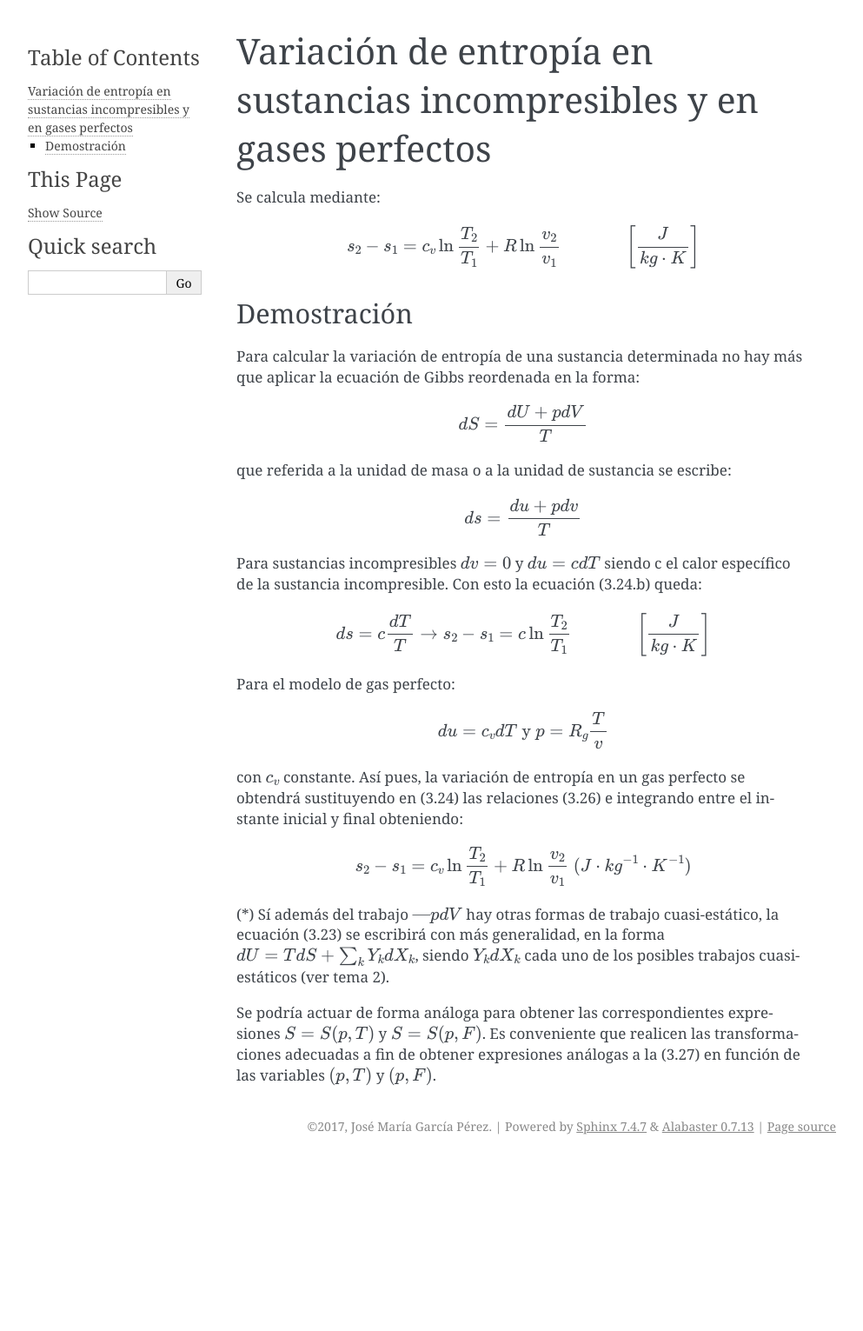
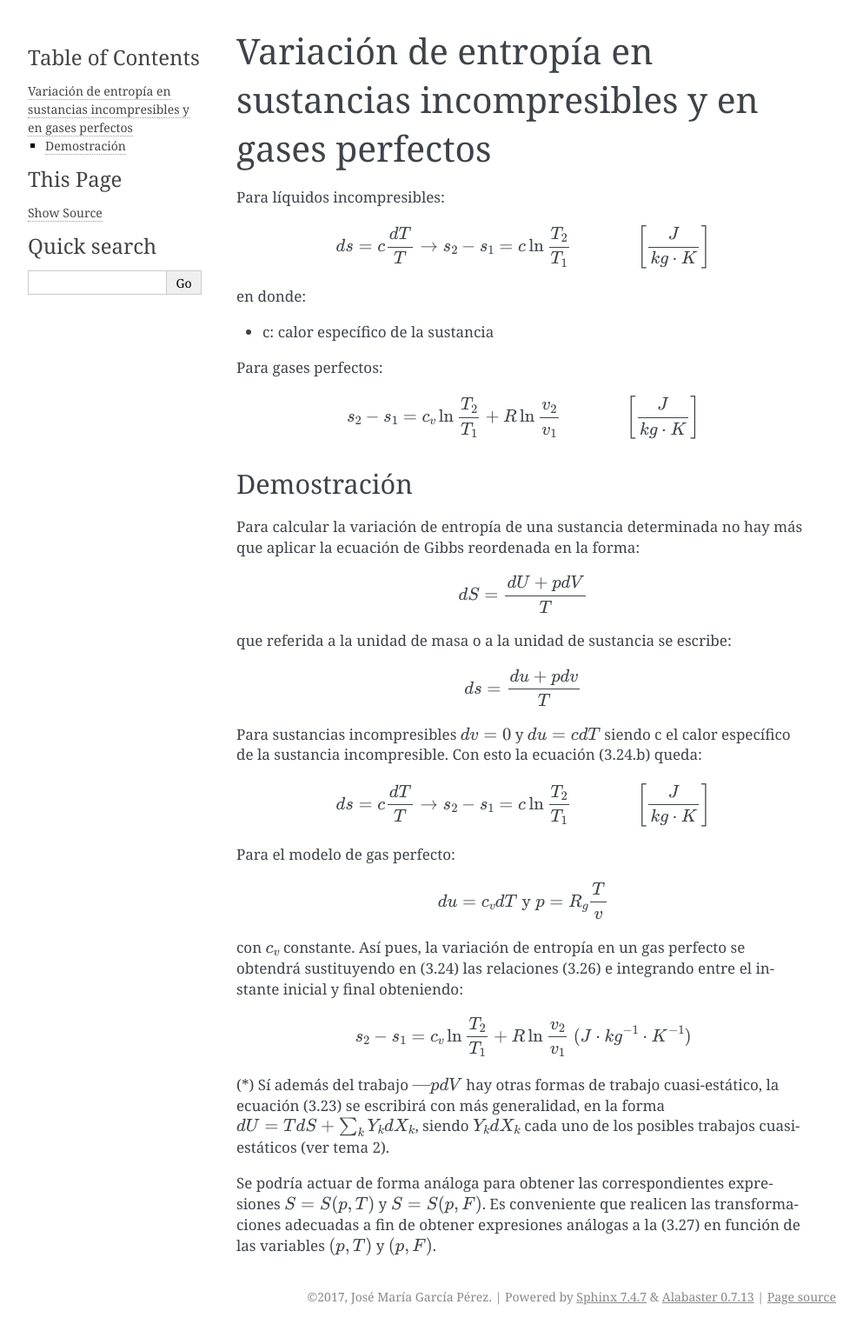
Before and after one commit to mantielero/termodinamica, a Sphinx documentation site: the page built from source/segundo_principio_variacion_entropia.rst, in a window 1280 px wide. Shown: the whole page at 87% size, without its empty margins (148-1141 px from the left). Built offline with Sphinx 7.4.7, drawn with Linux system fonts in a browser that asks for light colours; before the commit the page ends 1335 px from its top, so only the background shows below that.

Commit message:
Update segundo_principio_variacion_entropia.rst

```diff
--- a/source/segundo_principio_variacion_entropia.rst
+++ b/source/segundo_principio_variacion_entropia.rst
@@ -2,7 +2,17 @@ Variación de entropía en sustancias incompresibles y en gases perfectos
 =======================================================================
 
 
-Se calcula mediante:
+Para líquidos incompresibles:
+
+.. math::
+
+   ds = c\frac{dT}{T} \rightarrow s_2-s_1 = c \ln \frac{T_2}{T_1} \hspace{2cm}  \left[\frac{J}{kg \cdot K}\right]
+
+en donde:
+
+- c: calor específico de la sustancia
+
+Para gases perfectos:
 
 .. math::
 
```
